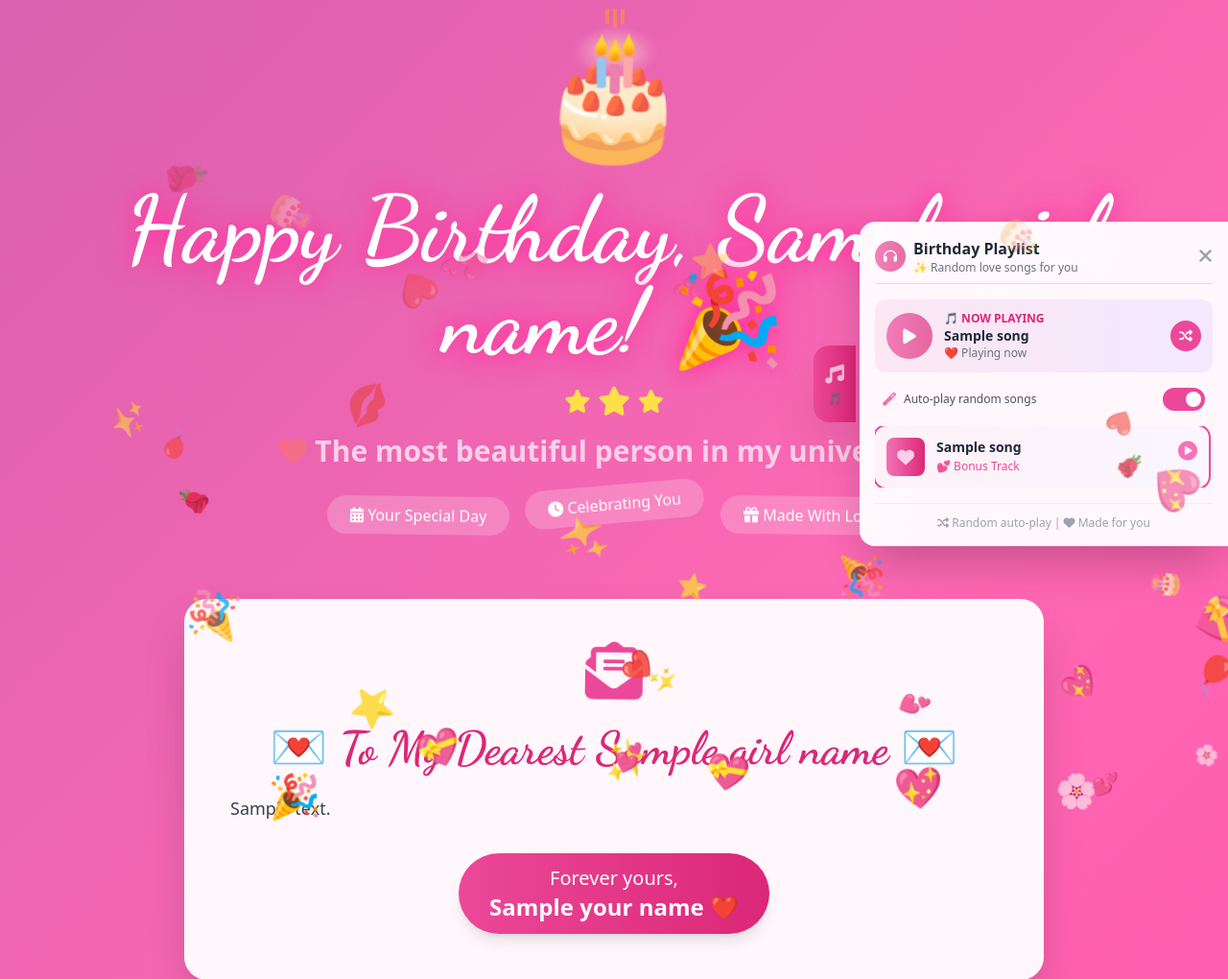
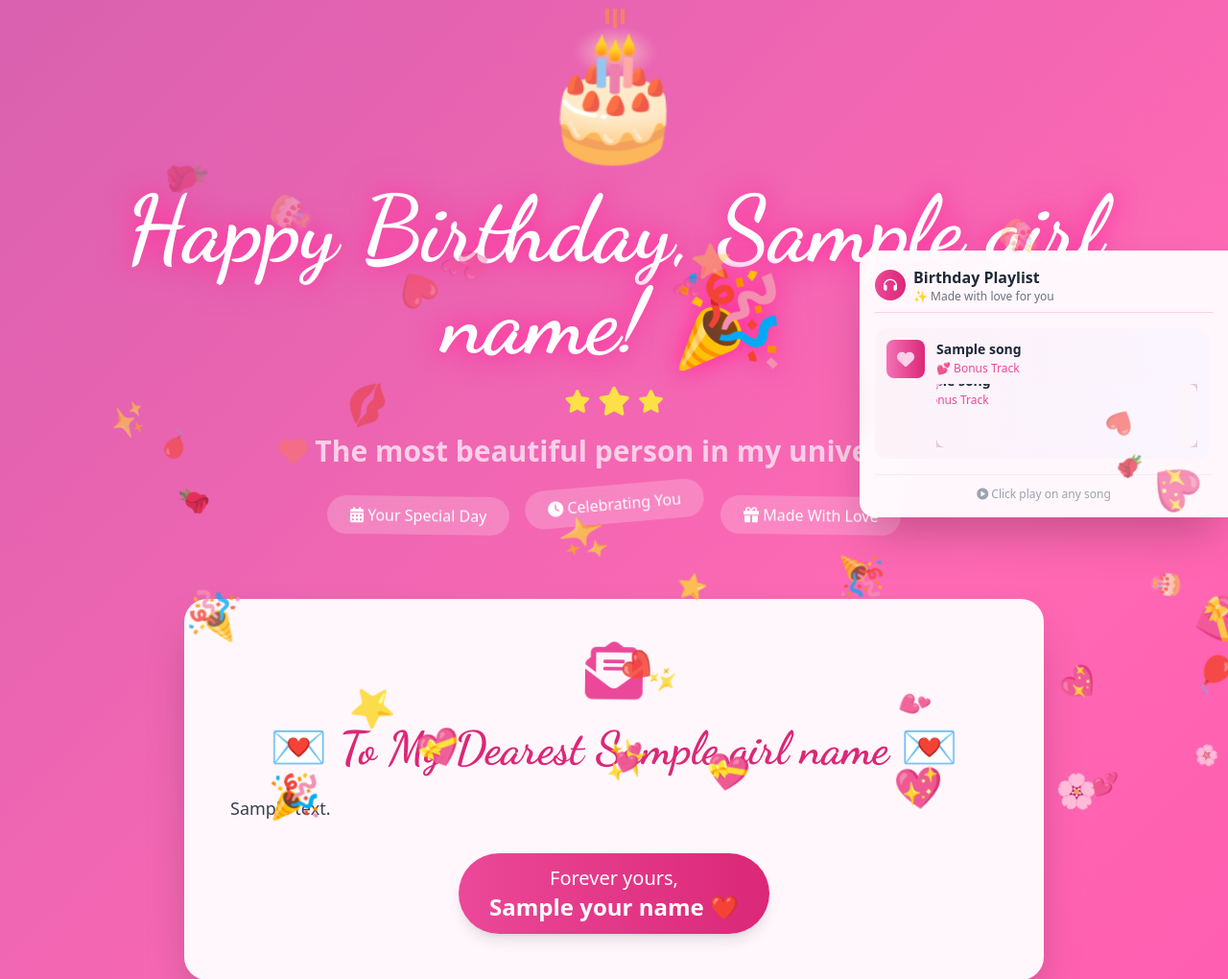
Before and after one commit to adedirancfx-cell/birthday-website, a Django app: template birthday_project/birthday_app/templates/birthday_app/birthday.html in a window 1280 px wide. Shown: the top 1020 px of the page at 96% size. Run offline with Django 3.2, Linux system fonts and the light colour scheme; the template is opened without the code that fills it: most values are stand-ins (such as "Sample title", 1, 10 or a date in 2020); grey boxes marked "Sample" are stand-in pictures; some libraries are stand-ins or nearby versions.

Commit message:
Update music panel toggle

```diff
--- a/birthday_project/birthday_app/templates/birthday_app/birthday.html
+++ b/birthday_project/birthday_app/templates/birthday_app/birthday.html
@@ -154,6 +154,21 @@
         .custom-scroll::-webkit-scrollbar-thumb { background: linear-gradient(135deg, #ff69b4, #ff1493); border-radius: 10px; }
 
         /* Music Panel */
+        /* Music Panel Transition */
+#musicPanel {
+    transform: translateX(0);
+    transition: transform 0.4s cubic-bezier(0.4, 0, 0.2, 1);
+}
+
+/* Toggle button hover effect */
+#toggleMusicBtn {
+    transition: all 0.3s ease;
+}
+
+#toggleMusicBtn:hover {
+    transform: scale(1.05);
+    padding-right: 12px;
+}
         #musicPanel {
             transform: translateX(0);
             transition: transform 0.5s cubic-bezier(0.4, 0, 0.2, 1);
@@ -173,68 +188,38 @@
     <div id="heartsContainer"></div>
 
     <!-- Music Panel with Random Auto-Play -->
-    <div class="fixed right-0 top-1/2 transform -translate-y-1/2 z-50" id="musicPanelContainer">
-        <!-- Toggle Button -->
-        <div class="absolute -left-12 top-1/2 transform -translate-y-1/2">
-            <button onclick="toggleMusicPanel()" class="bg-gradient-to-r from-pink-500 to-pink-600 text-white rounded-l-2xl py-4 px-3 shadow-2xl hover:shadow-pink-500/50 transition-all duration-300 group">
-                <i class="fas fa-music text-xl animate-pulse group-hover:rotate-12 transition-transform"></i>
-                <div class="text-xs mt-1 font-semibold">🎵</div>
+    <!-- Music Panel with Left-Side Toggle -->
+<div class="fixed right-0 top-1/2 transform -translate-y-1/2 z-50" id="musicPanelWrapper">
+    <!-- Music Panel Content -->
+    <div id="musicPanel" class="bg-white/95 backdrop-blur-xl rounded-l-2xl shadow-2xl w-96 overflow-hidden transition-all duration-500 ease-in-out">
+        <!-- Toggle Handle on the LEFT side -->
+        <div class="absolute -left-8 top-1/2 transform -translate-y-1/2">
+            <button onclick="toggleMusicPanel()"
+                    id="toggleMusicBtn"
+                    class="bg-gradient-to-r from-pink-500 to-pink-600 text-white rounded-l-xl py-3 px-2 shadow-xl hover:shadow-pink-500/50 transition-all duration-300 group">
+                <i id="toggleIcon" class="fas fa-chevron-right text-lg group-hover:scale-110 transition-transform"></i>
+                <div class="text-xs mt-1 font-semibold hidden md:block">🎵</div>
             </button>
         </div>
 
-        <!-- Music Panel Content -->
-        <div id="musicPanel" class="bg-white/95 backdrop-blur-xl rounded-l-2xl shadow-2xl w-96 overflow-hidden transition-all duration-500 ease-in-out">
         <div class="p-4">
             <!-- Header -->
             <div class="flex justify-between items-center mb-4 pb-2 border-b border-pink-200">
                 <div class="flex items-center gap-2">
-                        <div class="w-8 h-8 bg-gradient-to-r from-pink-500 to-pink-600 rounded-full flex items-center justify-center animate-pulse">
+                    <div class="w-8 h-8 bg-gradient-to-r from-pink-500 to-pink-600 rounded-full flex items-center justify-center">
                         <i class="fas fa-headphones text-white text-sm"></i>
                     </div>
                     <div>
                         <h3 class="font-bold text-gray-800">Birthday Playlist</h3>
-                            <p class="text-xs text-gray-500">✨ Random love songs for you</p>
+                        <p class="text-xs text-gray-500">✨ Made with love for you</p>
                     </div>
-                    </div>
-                    <button onclick="toggleMusicPanel()" class="text-gray-400 hover:text-pink-500 transition-all hover:rotate-90">
-                        <i class="fas fa-times text-xl"></i>
-                    </button>
-                </div>
-
-                <!-- Now Playing Section -->
-                <div class="bg-gradient-to-r from-pink-100 to-purple-100 rounded-xl p-3 mb-4">
-                    <div class="flex items-center gap-3">
-                        <div class="w-12 h-12 bg-gradient-to-r from-pink-500 to-pink-600 rounded-full flex items-center justify-center animate-pulse">
-                            <i class="fas fa-play text-white text-lg"></i>
-                        </div>
-                        <div class="flex-1">
-                            <p class="text-xs text-pink-600 font-semibold">🎵 NOW PLAYING</p>
-                            <p class="text-sm font-bold text-gray-800" id="nowPlayingTitle">Select a song</p>
-                            <p class="text-xs text-gray-500" id="nowPlayingArtist">❤️ Random love songs</p>
-                        </div>
-                        <button onclick="playRandomSong()" class="bg-pink-500 text-white rounded-full w-8 h-8 flex items-center justify-center hover:bg-pink-600 transition">
-                            <i class="fas fa-random text-sm"></i>
-                        </button>
                 </div>
             </div>
 
-                <!-- Auto-Play Toggle -->
-                <div class="flex items-center justify-between mb-4 px-2">
-                    <div class="flex items-center gap-2">
-                        <i class="fas fa-magic text-pink-400 text-sm"></i>
-                        <span class="text-xs text-gray-600">Auto-play random songs</span>
-                    </div>
-                    <label class="relative inline-flex items-center cursor-pointer">
-                        <input type="checkbox" id="autoPlayToggle" class="sr-only peer" checked>
-                        <div class="w-11 h-6 bg-gray-300 rounded-full peer peer-checked:bg-pink-500 transition-all duration-300"></div>
-                        <div class="absolute left-1 top-1 w-4 h-4 bg-white rounded-full transition-all duration-300 peer-checked:translate-x-5"></div>
-                    </label>
-                </div>
-
             <!-- Songs List -->
-                <div class="space-y-3 max-h-80 overflow-y-auto pr-1 custom-scroll" id="songsList">
+            <div class="space-y-3 max-h-96 overflow-y-auto pr-1 custom-scroll">
                 {% for song in music_list %}
-                    <div class="music-card bg-gradient-to-r from-pink-50 to-purple-50 rounded-xl p-3 hover:shadow-lg transition-all duration-300" data-song-id="{{ forloop.counter0 }}" data-song-url="{{ song.spotify_embed_url }}" data-song-title="{{ song.title }}" data-song-type="{{ song.song_type }}" onclick="playSong(this)">
+                <div class="music-card bg-gradient-to-r from-pink-50 to-purple-50 rounded-xl p-3 hover:shadow-lg transition-all duration-300">
                     <div class="flex items-start gap-3">
                         <div class="flex-shrink-0">
                             <div class="w-10 h-10 bg-gradient-to-r from-pink-400 to-pink-600 rounded-lg flex items-center justify-center">
@@ -250,9 +235,18 @@
                             <p class="text-xs text-pink-500 mt-0.5">
                                 {% if song.song_type == 'main' %}❤️ Main Love Song{% else %}💕 Bonus Track{% endif %}
                             </p>
+                            <div class="mt-2">
+                                <iframe
+                                    src="{{ song.spotify_embed_url }}"
+                                    width="100%"
+                                    height="66"
+                                    frameBorder="0"
+                                    allowfullscreen=""
+                                    allow="autoplay; clipboard-write; encrypted-media; fullscreen; picture-in-picture"
+                                    loading="lazy"
+                                    class="rounded-lg">
+                                </iframe>
                             </div>
-                            <div class="flex-shrink-0">
-                                <i class="fas fa-play-circle text-pink-400 text-xl"></i>
                         </div>
                     </div>
                 </div>
@@ -268,13 +262,12 @@
             <!-- Footer -->
             <div class="mt-4 pt-3 border-t border-pink-100 text-center">
                 <p class="text-xs text-gray-400">
-                        <i class="fas fa-random"></i> Random auto-play | <i class="fas fa-heart"></i> Made for you
+                    <i class="fas fa-play-circle"></i> Click play on any song
                 </p>
             </div>
         </div>
     </div>
 </div>
-
     <!-- Main Content Container -->
     <div class="container mx-auto px-4 py-8 relative z-10">
 
@@ -659,18 +652,36 @@
             }, 30000);
         }
 
-        // ==================== MUSIC PANEL TOGGLE ====================
+       // Music Panel Toggle - Left side button
+let isMusicPanelOpen = true;
+
 function toggleMusicPanel() {
     const panel = document.getElementById('musicPanel');
-            if (panel.classList.contains('hidden')) {
-                panel.classList.remove('hidden');
+    const icon = document.getElementById('toggleIcon');
+
+    if (isMusicPanelOpen) {
+        // Close the panel - slide it to the right (hide)
+        panel.style.transform = 'translateX(100%)';
+        icon.classList.remove('fa-chevron-right');
+        icon.classList.add('fa-chevron-left');
+        isMusicPanelOpen = false;
+    } else {
+        // Open the panel - slide it back
         panel.style.transform = 'translateX(0)';
-            } else {
-                panel.classList.add('hidden');
-                panel.style.transform = 'translateX(100%)';
+        icon.classList.remove('fa-chevron-left');
+        icon.classList.add('fa-chevron-right');
+        isMusicPanelOpen = true;
     }
 }
 
+// Make sure panel starts open
+document.addEventListener('DOMContentLoaded', function() {
+    const panel = document.getElementById('musicPanel');
+    if (panel) {
+        panel.style.transform = 'translateX(0)';
+        isMusicPanelOpen = true;
+    }
+});
         // ==================== FLOATING HEARTS ====================
         function createHeart() {
             const heart = document.createElement('div');
```
Lines whose indentation alone changed are shown as unchanged.
